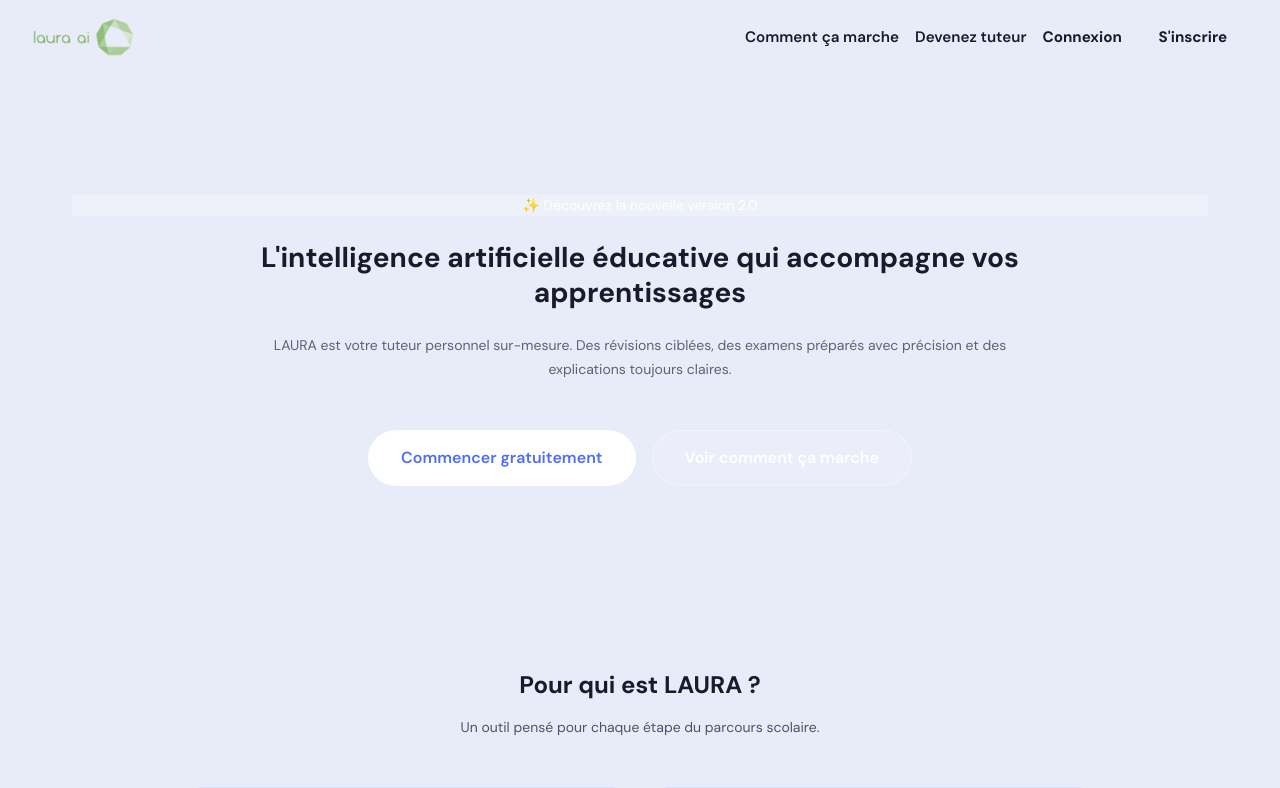
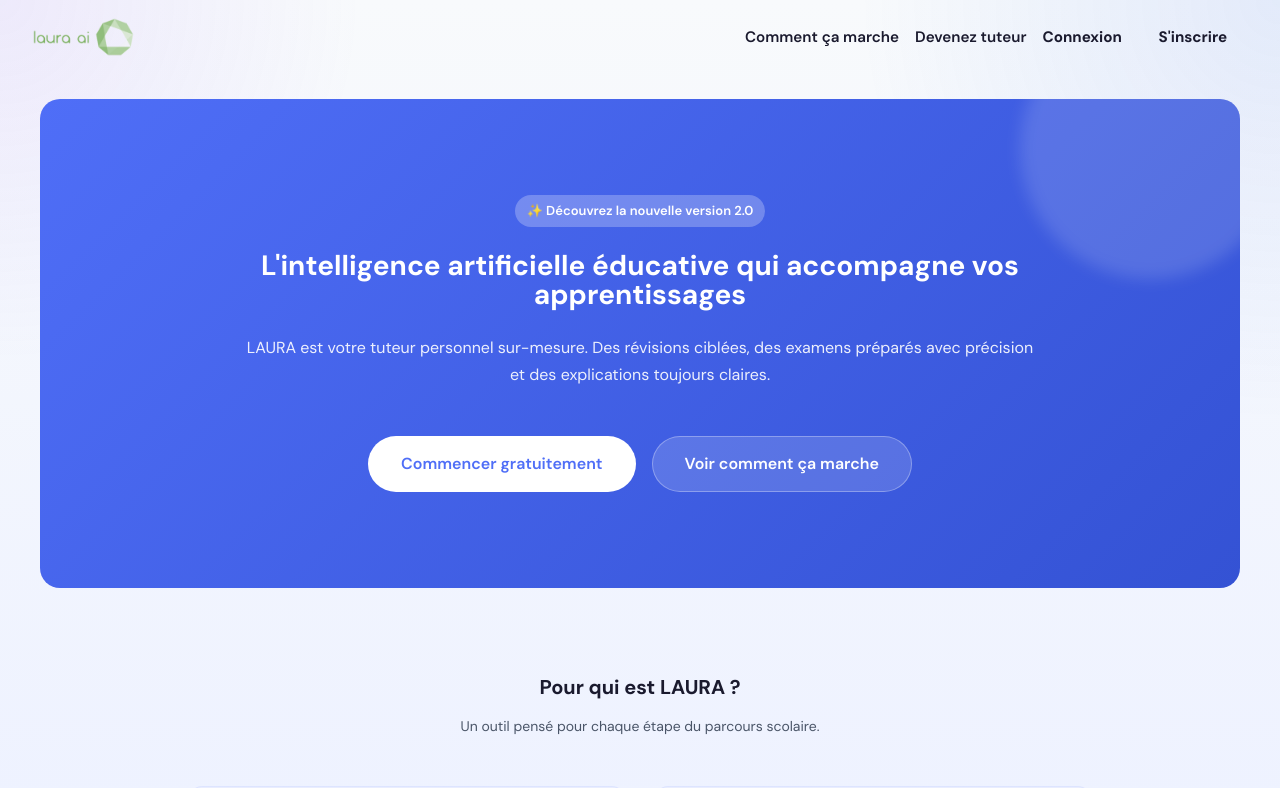
Before and after one commit to Meik20/Laura-AI, a React (Vite) app in the folder client/: page / in a window 1280 px wide. Shown: the top 788 px of the page. Built offline with nearby package versions, Linux system fonts and the light colour scheme; no server answers; a web font is replaced by a local one.

Commit message:
style: import modular styles, restore typography, and fix hero text contrast

```diff
--- a/client/src/styles/components.css
+++ b/client/src/styles/components.css
@@ -46,9 +46,19 @@
   position: relative;
   overflow: hidden;
   background: var(--laura-gradient);
-  color: white;
+  color: white !important;
   border-radius: var(--r-xl);
   box-shadow: var(--shadow-lg);
+}
+
+.laura-hero h1,
+.laura-hero h2,
+.laura-hero h3,
+.laura-hero p,
+.laura-hero span,
+.laura-hero .laura-hero-text,
+.laura-hero .laura-body-lg {
+  color: white !important;
 }
 
 .laura-hero::before {
--- a/client/src/theme.css
+++ b/client/src/theme.css
@@ -9,8 +9,13 @@
    1. IMPORT DE POLICE & LAYOUT MODULES
    ============================================================ */
 
+@import './styles/base.css';
+@import './styles/components.css';
+@import './styles/forms.css';
+@import './styles/chat.css';
 @import './styles/layout.css';
 @import './styles/responsive.css';
+@import './styles/overrides.css';
 @import url('https://fonts.googleapis.com/css2?family=DM+Sans:ital,opsz,wght@0,9..40,300;0,9..40,400;0,9..40,500;0,9..40,600;0,9..40,700;1,9..40,400;1,9..40,500&display=swap');
 
 
@@ -202,6 +207,19 @@
 
   --laura-gradient:        linear-gradient(135deg, var(--laura-blue) 0%, var(--laura-blue-dark) 100%);
   --laura-ai-bg:           linear-gradient(135deg, var(--laura-blue-light), var(--laura-green-light));
+
+  /* Typography Bridge to unified design system */
+  --font-ui:               var(--laura-font);
+  --font-display:          var(--laura-font);
+
+  --fs-hero:               var(--laura-text-3xl);
+  --fs-h1:                 var(--laura-text-2xl);
+  --fs-h2:                 var(--laura-text-xl);
+  --fs-h3:                 var(--laura-text-lg);
+  --fs-lg:                 var(--laura-text-md);
+  --fs-md:                 var(--laura-text-base);
+  --fs-sm:                 var(--laura-text-sm);
+  --fs-xs:                 var(--laura-text-xs);
 
   /* Spacing Bridge */
   --sp-1: var(--laura-space-1);
```
